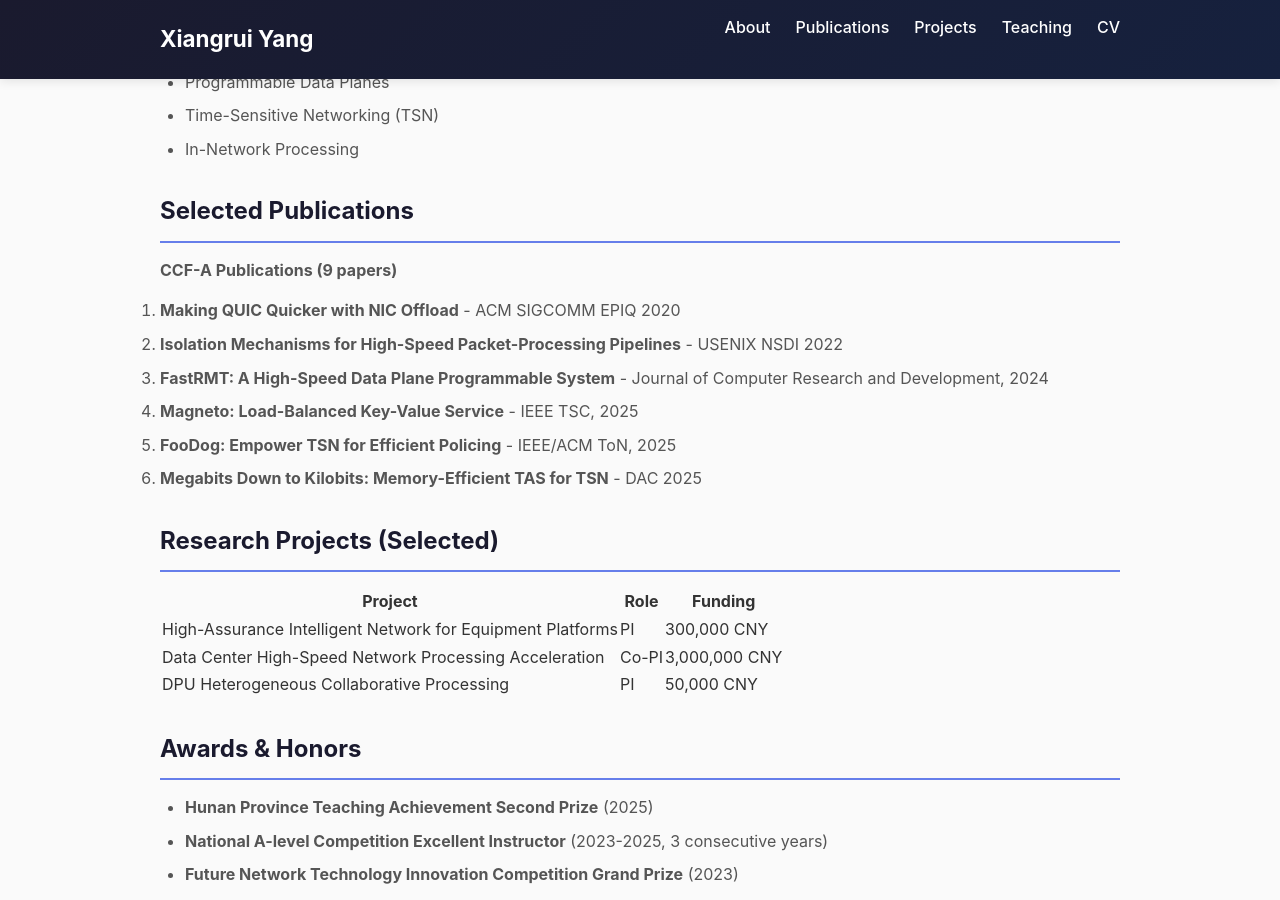
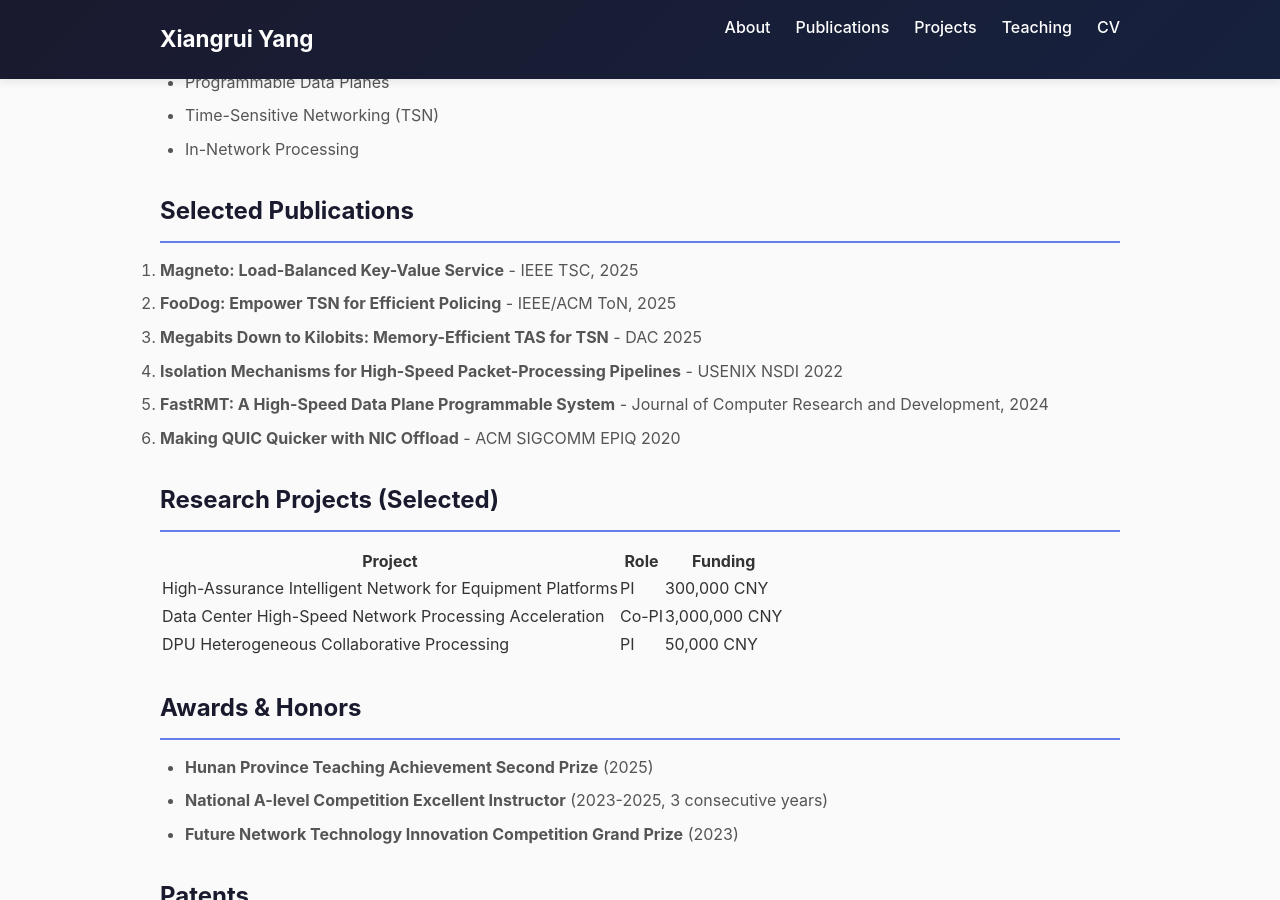
Before and after one commit to Winters123/Winters123.github.io, a Jekyll site: the page built from _pages/cv.md, in a window 1280 px wide and 900 px high, scrolled down 907 px. Built offline with Jekyll 4.4.1, drawn with Linux system fonts in a browser that asks for light colours.

Commit message:
update 02282

```diff
--- a/_pages/cv.md
+++ b/_pages/cv.md
@@ -41,14 +41,13 @@ Changsha, Hunan, China
 
 ## Selected Publications
 
-**CCF-A Publications (9 papers)**
+1. **Magneto: Load-Balanced Key-Value Service** - IEEE TSC, 2025
+2. **FooDog: Empower TSN for Efficient Policing** - IEEE/ACM ToN, 2025
+3. **Megabits Down to Kilobits: Memory-Efficient TAS for TSN** - DAC 2025
+4. **Isolation Mechanisms for High-Speed Packet-Processing Pipelines** - USENIX NSDI 2022
+5. **FastRMT: A High-Speed Data Plane Programmable System** - Journal of Computer Research and Development, 2024
+6. **Making QUIC Quicker with NIC Offload** - ACM SIGCOMM EPIQ 2020
 
-1. **Making QUIC Quicker with NIC Offload** - ACM SIGCOMM EPIQ 2020
-2. **Isolation Mechanisms for High-Speed Packet-Processing Pipelines** - USENIX NSDI 2022
-3. **FastRMT: A High-Speed Data Plane Programmable System** - Journal of Computer Research and Development, 2024
-4. **Magneto: Load-Balanced Key-Value Service** - IEEE TSC, 2025
-5. **FooDog: Empower TSN for Efficient Policing** - IEEE/ACM ToN, 2025
-6. **Megabits Down to Kilobits: Memory-Efficient TAS for TSN** - DAC 2025
 
 ## Research Projects (Selected)
 
```
Also changed, not shown: _pages/about.md (+2 -2 lines), _pages/projects.md (+4 -4 lines).
